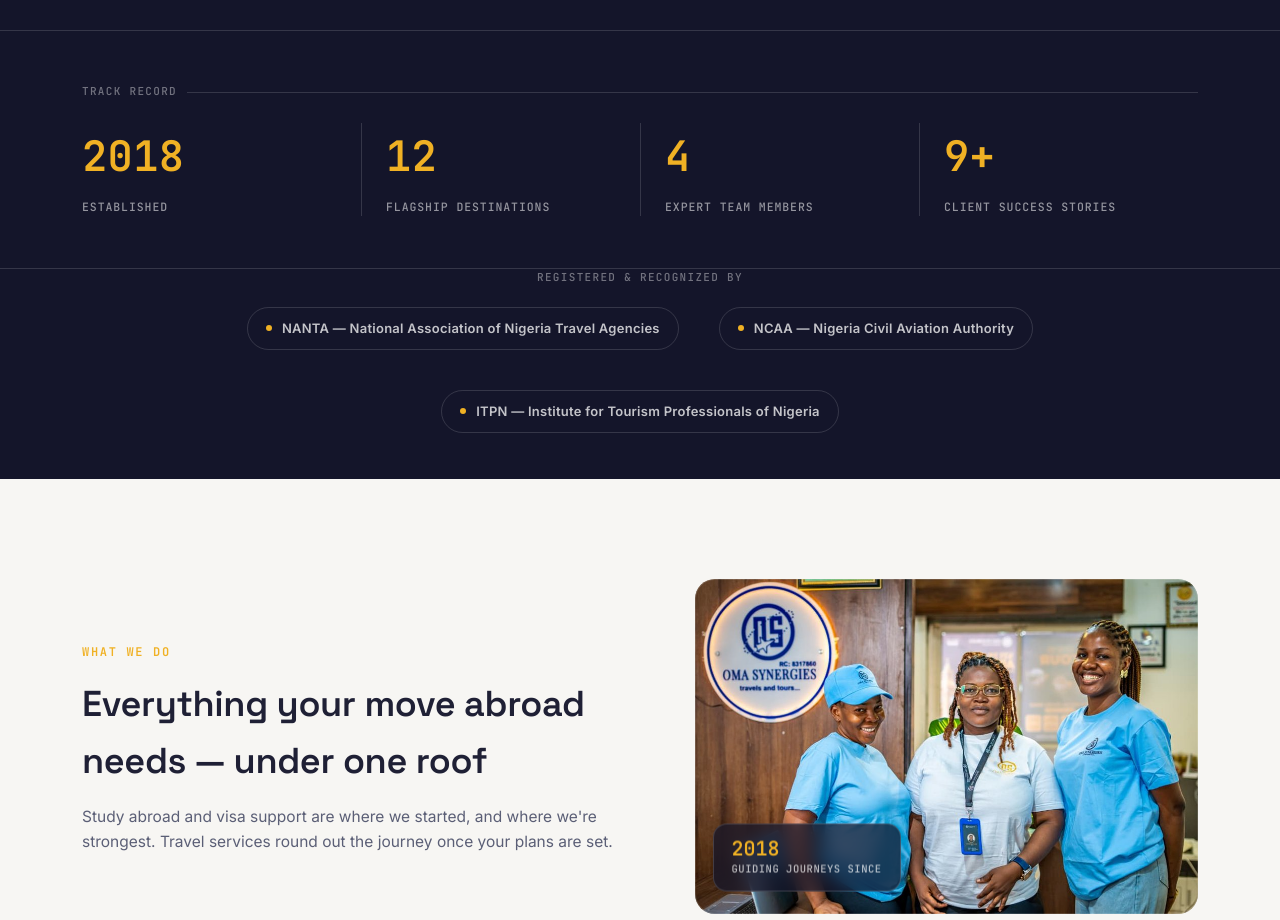
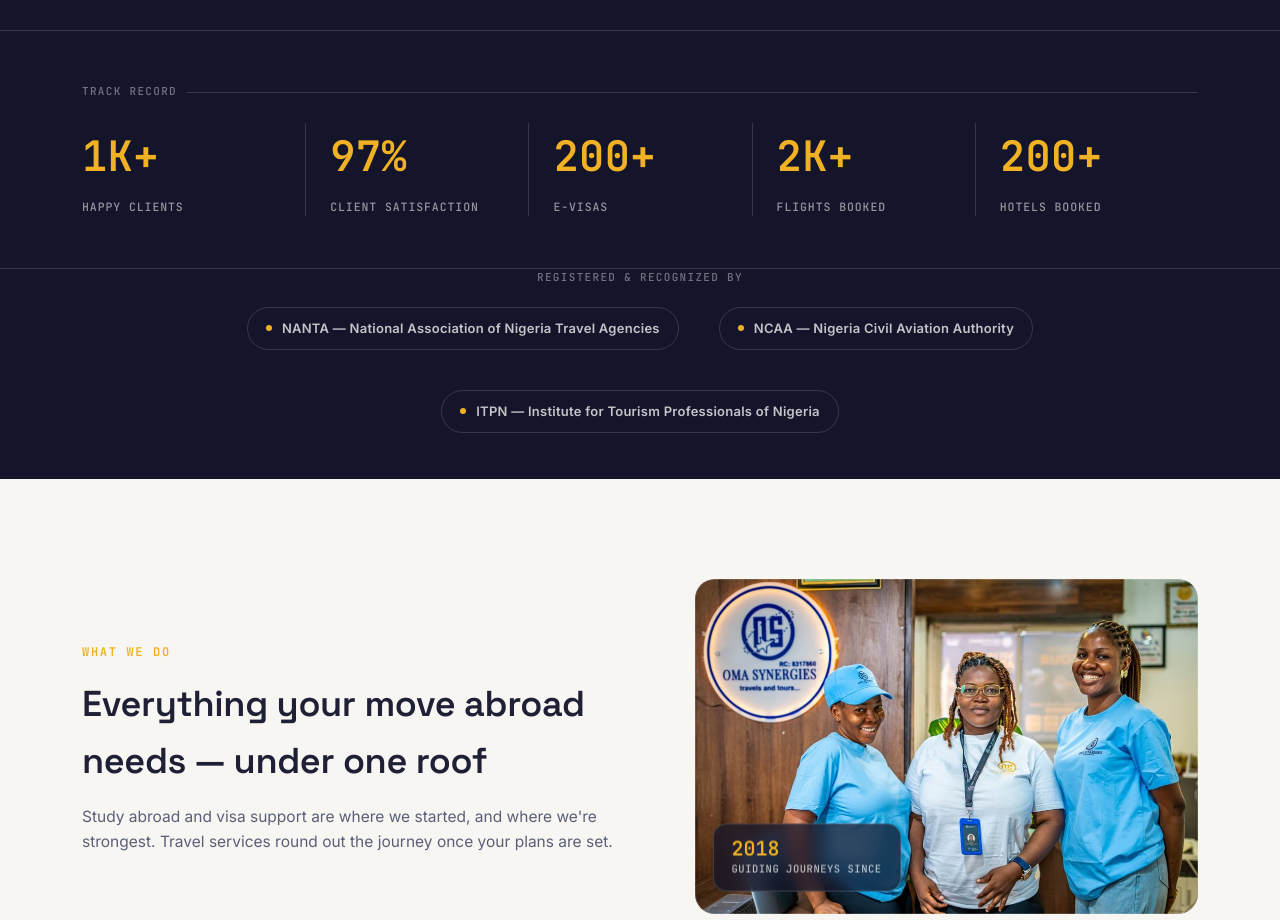
Before and after one commit to vitalcard22/oma-synergies-web, a React (Vite) app: page / in a window 1280 px wide. Shown: the part 820-1740 px from the top of the page. Built offline with nearby package versions, Linux system fonts and the light colour scheme.

Commit message:
Update trust board with real stats: 1K+ happy clients, 97% satisfaction, 200+ e-visas, 2K+ flights, 200+ hotels booked

```diff
--- a/src/pages/Home.css
+++ b/src/pages/Home.css
@@ -95,8 +95,9 @@
   .membership-badge .dot{width:6px;height:6px;border-radius:50%;background:var(--gold);flex-shrink:0;}
   .board-label{font-family:var(--mono);color:rgba(255,255,255,0.4);font-size:11px;letter-spacing:0.12em;text-transform:uppercase;margin-bottom:22px;display:flex;align-items:center;gap:10px;}
   .board-label::after{content:"";flex:1;height:1px;background:var(--line);}
-  .board-grid{display:grid;grid-template-columns:repeat(4,1fr);gap:0;}
-  @media(max-width:760px){.board-grid{grid-template-columns:repeat(2,1fr);gap:24px 0;}}
+  .board-grid{display:grid;grid-template-columns:repeat(5,1fr);gap:0;}
+  @media(max-width:900px){.board-grid{grid-template-columns:repeat(3,1fr);gap:24px 0;}}
+  @media(max-width:560px){.board-grid{grid-template-columns:repeat(2,1fr);}}
   .board-item{padding:0 24px;border-left:1px solid var(--line);}
   .board-item:first-child{border-left:none;padding-left:0;}
   @media(max-width:760px){.board-item:nth-child(odd){border-left:none;padding-left:0;}}
--- a/src/pages/Home.tsx
+++ b/src/pages/Home.tsx
@@ -218,10 +218,11 @@
         <div className="wrap">
           <div className="board-label">Track Record</div>
           <div className="board-grid">
-            <div className="board-item"><div className="flap"><span className="flap-val" data-target="2018">0</span></div><div className="cap">Established</div></div>
-            <div className="board-item"><div className="flap"><span className="flap-val" data-target="12">0</span></div><div className="cap">Flagship Destinations</div></div>
-            <div className="board-item"><div className="flap"><span className="flap-val" data-target="4">0</span></div><div className="cap">Expert Team Members</div></div>
-            <div className="board-item"><div className="flap"><span className="flap-val" data-target="9" data-suffix="+">0</span></div><div className="cap">Client Success Stories</div></div>
+            <div className="board-item"><div className="flap"><span className="flap-val" data-target="1" data-suffix="K+">0</span></div><div className="cap">Happy Clients</div></div>
+            <div className="board-item"><div className="flap"><span className="flap-val" data-target="97" data-suffix="%">0</span></div><div className="cap">Client Satisfaction</div></div>
+            <div className="board-item"><div className="flap"><span className="flap-val" data-target="200" data-suffix="+">0</span></div><div className="cap">E-Visas</div></div>
+            <div className="board-item"><div className="flap"><span className="flap-val" data-target="2" data-suffix="K+">0</span></div><div className="cap">Flights Booked</div></div>
+            <div className="board-item"><div className="flap"><span className="flap-val" data-target="200" data-suffix="+">0</span></div><div className="cap">Hotels Booked</div></div>
           </div>
         </div>
       </div>
```
